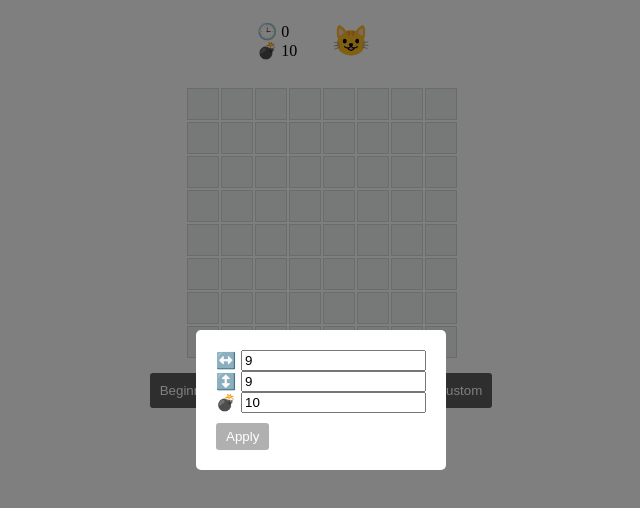
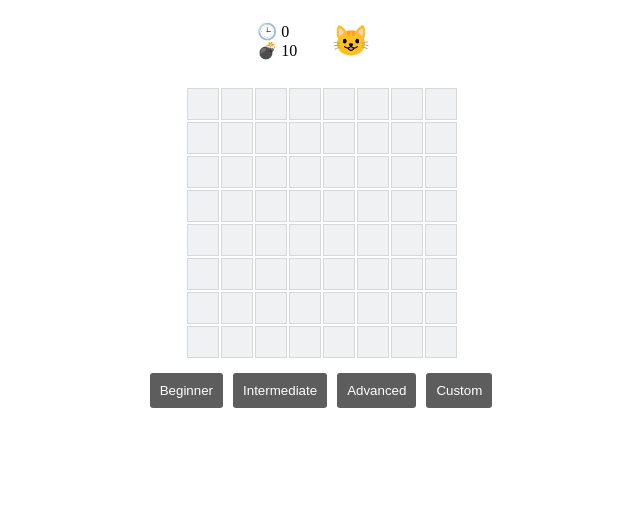
Before and after one commit to LeeShinYeoung/minesweeper, a React (Create React App) app: page / in a window 1280 px wide. Shown: the top 508 px of the page, without its empty margins (319-959 px from the left). Built offline with nearby package versions, Linux system fonts and the light colour scheme.

Commit message:
Apply custom config modal function

```diff
--- a/src/App.css
+++ b/src/App.css
@@ -41,10 +41,14 @@
 }
 
 .minesweeper-footer .custom-modal {
-  display: flex;
+  display: none;
   flex-direction: column;
   align-items: center;
   justify-content: center;
+}
+
+.minesweeper-footer .custom-modal.open {
+  display: flex;
 }
 
 .minesweeper-footer .custom-modal .overlay {
@@ -53,7 +57,7 @@
   left: 0;
   width: 100%;
   height: 100%;
-  background-color: rgba(0, 0, 0, 0.5);
+  background-color: rgba(0, 0, 0, 0.2);
   display: flex;
   align-items: center;
   justify-content: center;
--- a/src/components/Footer.tsx
+++ b/src/components/Footer.tsx
@@ -28,24 +28,46 @@ function Footer({
         <button onClick={() => setGame(10, 10, 10)}>Beginner</button>
         <button onClick={() => setGame(16, 16, 40)}>Intermediate</button>
         <button onClick={() => setGame(30, 16, 99)}>Advanced</button>
-        <button>Custom</button>
+        <button onClick={toggleCustomModal}>Custom</button>
       </div>
 
       <div className="custom-modal">
-        <div className="overlay"></div>
+        <div className="overlay" onClick={toggleCustomModal}></div>
         <div className="content">
-          {inputForm('↔️', width, setCustomWidth)}
-          {inputForm('↕️', height, setCustomHeight)}
-          {inputForm(CellContent.BOMB, bombs, setCustomBombs)}
+          {InputForm('↔️', customWidth, setCustomWidth)}
+          {InputForm('↕️', customHeight, setCustomHeight)}
+          {InputForm(CellContent.BOMB, customBombs, setCustomBombs)}
           <div>
-            <button>Apply</button>
+            <button
+              onClick={() => {
+                setGame(customWidth, customHeight, customBombs)
+                toggleCustomModal()
+              }}
+            >
+              Apply
+            </button>
           </div>
         </div>
       </div>
     </div>
   )
 
-  function inputForm(
+  function toggleCustomModal() {
+    const modal = document.querySelector('.custom-modal')
+    if (modal) {
+      modal.classList.toggle('open')
+    }
+  }
+
+  function setGame(width: number, height: number, bombs: number) {
+    setWidth(width)
+    setHeight(height)
+    setBombs(bombs)
+    setStart(true)
+  }
+}
+
+function InputForm(
   content: string,
   value: number,
   set: Dispatch<SetStateAction<number>>
@@ -57,27 +79,11 @@ function Footer({
         <input
           type="number"
           value={value}
-            onChange={(event) => setCustom(event, set)}
+          onChange={(event) => set(+event.target.value)}
         />
       </label>
     </div>
   )
 }
 
-  function setCustom(
-    event: React.ChangeEvent<HTMLInputElement>,
-    set: Dispatch<SetStateAction<number>>
-  ) {
-    console.log(event.target.value)
-    set(+event.target.value)
-  }
-
-  function setGame(width: number, height: number, bombs: number) {
-    setWidth(width)
-    setHeight(height)
-    setBombs(bombs)
-    setStart(true)
-  }
-}
-
 export default Footer
```
Lines whose indentation alone changed are shown as unchanged.
